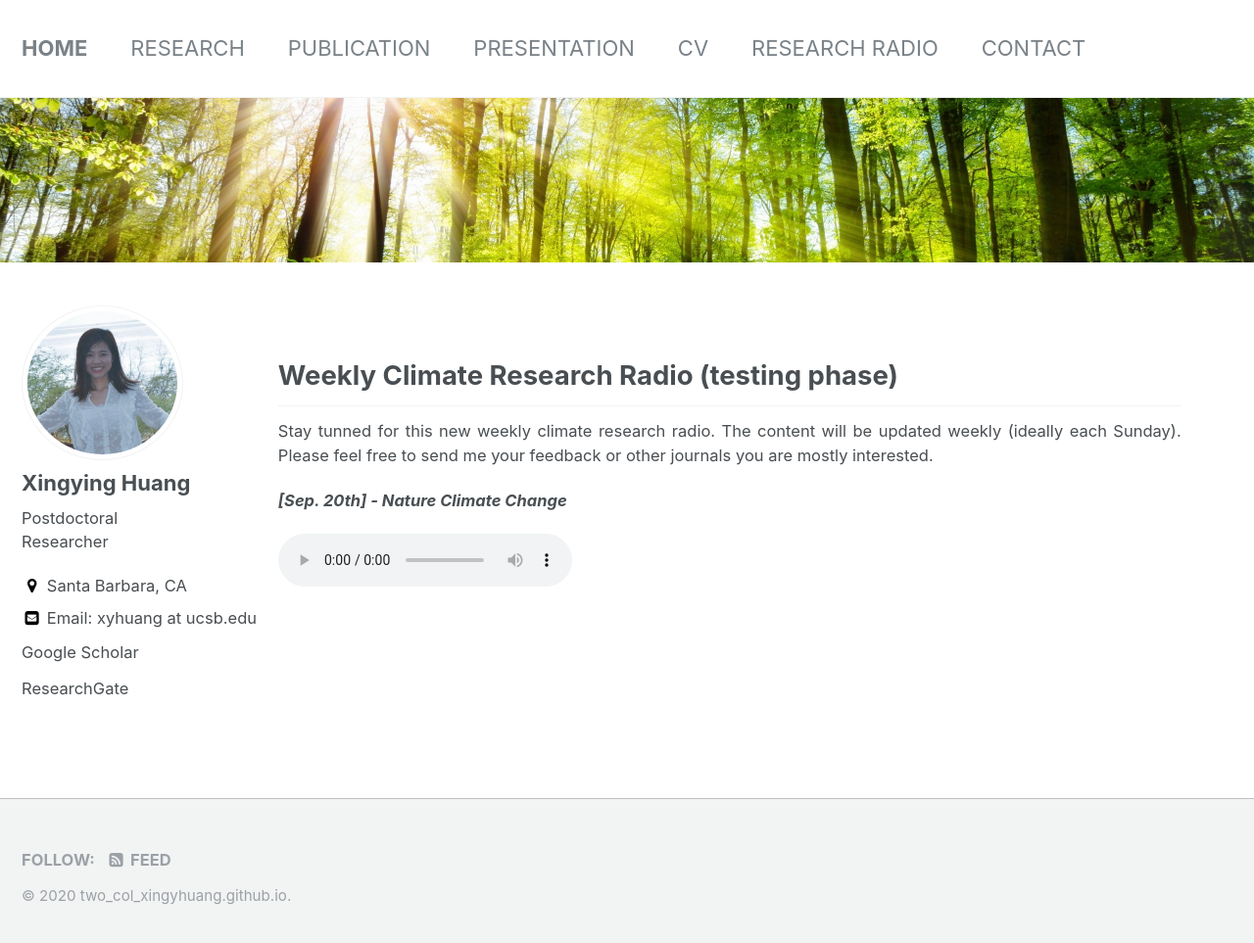
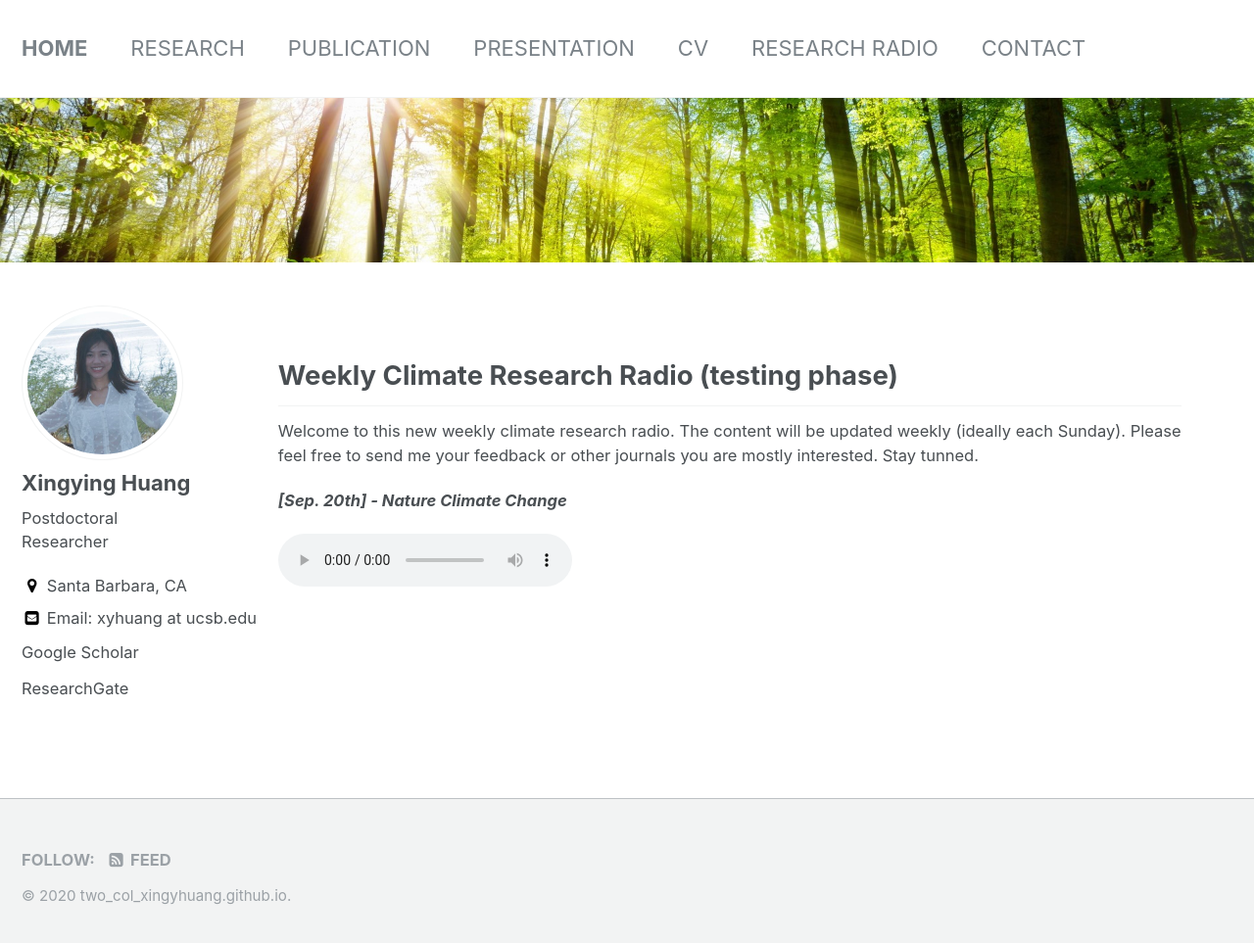
Before and after one commit to Xingyhuang/two_col_xingyhuang.github.io, a Jekyll site: the page built from _pages/radio.md, in a window 1280 px wide and 970 px high. Shown: the top 963 px of the window at 98% size. Built offline with Jekyll 4.4.1, drawn with Linux system fonts in a browser that asks for light colours.

Commit message:
Update radio.md

```diff
--- a/_pages/radio.md
+++ b/_pages/radio.md
@@ -11,7 +11,7 @@ excerpt: ''
 
 ## Weekly Climate Research Radio (testing phase)
 
-Stay tunned for this new weekly climate research radio. The content will be updated weekly (ideally each Sunday). Please feel free to send me your feedback or other journals you are mostly interested.
+Welcome to this new weekly climate research radio. The content will be updated weekly (ideally each Sunday). Please feel free to send me your feedback or other journals you are mostly interested. Stay tunned.
 
 ***[Sep. 20th] - Nature Climate Change*** <br>
 <audio src="/assets/radio/issue_1-ncc-09_20_2020.mp3" controls preload> </audio>
```
